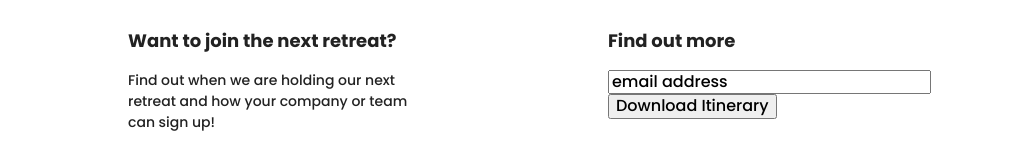
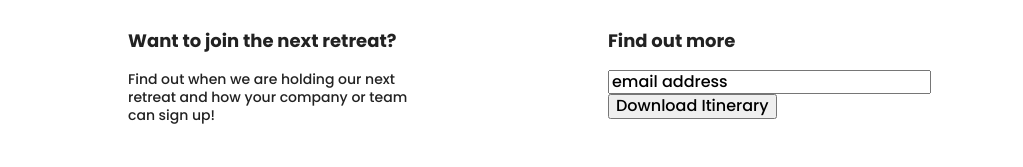
Before and after one commit to jbshmaeff/unplugged-retreat, a website built with Parcel: page index.html in a window 1280 px wide. Shown: the part 785-952 px from the top of the page, without its empty margins (128-1151 px from the left). Built offline with nearby package versions, Linux system fonts and the light colour scheme.

Commit message:
changed line-height in p css

```diff
--- a/css/main.css
+++ b/css/main.css
@@ -126,7 +126,7 @@ h3{
 
 p {
   font-size: 0.875em;
-  line-height: normal;
+  line-height: 1.285;
 }
 
 figure {
```
